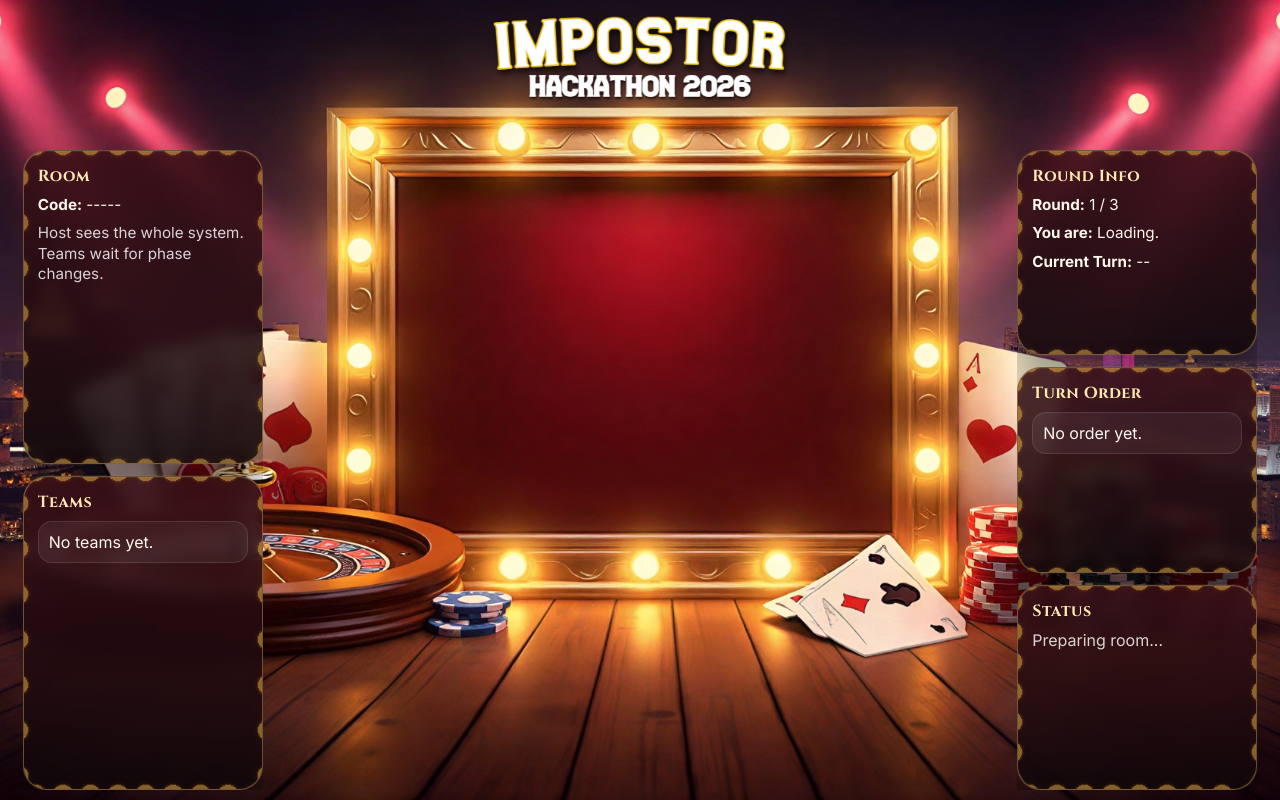
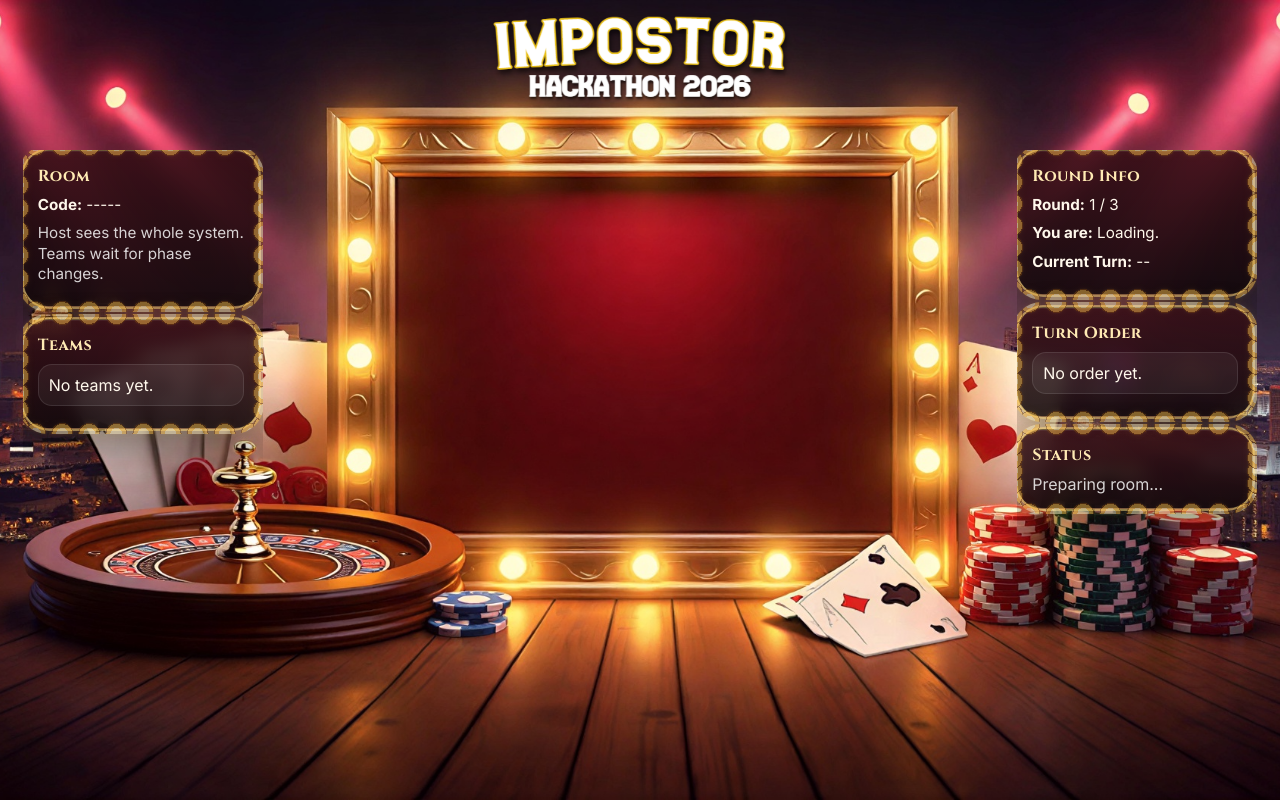
Before and after one commit to Sinnickle/impostor-game, a Flask app: page /game in a window 1280 px wide. Run offline with Flask 3, Linux system fonts and the light colour scheme; some libraries are stand-ins or nearby versions.

Commit message:
added new feature

```diff
--- a/templates/game.html
+++ b/templates/game.html
@@ -607,24 +607,30 @@
     grid-area: left;
     justify-content: flex-start;
     min-height: 0;
-            overflow: hidden;
+    overflow-y: auto;
+    overflow-x: hidden;
     gap: 12px;
+    padding-right: 4px;
 }
 
 .player-mode .main-panel {
     grid-area: main;
     justify-content: flex-start;
     min-height: 0;
-            overflow: hidden;
+    overflow-y: auto;
+    overflow-x: hidden;
     gap: 12px;
+    padding-right: 4px;
 }
 
 .player-mode .right-player-panel {
     grid-area: right;
     justify-content: flex-start;
     min-height: 0;
-            overflow: hidden;
+    overflow-y: auto;
+    overflow-x: hidden;
     gap: 12px;
+    padding-right: 4px;
 }
 
 .player-mode .main-panel .card:first-child {
@@ -645,15 +651,15 @@
 
 .player-mode .left-player-panel > .card,
 .player-mode .right-player-panel > .card {
-            flex: 1 1 0;
-            min-height: 0;
-            overflow: hidden;
+    flex: 0 0 auto;
+    min-height: fit-content;
+    overflow: visible;
 }
 
 .player-mode .main-panel > .card {
     width: 100%;
-            min-height: 0;
-            overflow: hidden;
+    min-height: fit-content;
+    overflow: visible;
 }
 
 .player-mode .card {
@@ -702,7 +708,7 @@
 .player-mode #roleBox,
 .player-mode #agreementBox,
 .player-mode #finalLeaderboardBox {
-            overflow: hidden;
+    overflow: visible;
 }
 
         .player-mode #phraseInput {
@@ -726,9 +732,13 @@
     margin-bottom: 14px;
     padding: 18px 20px;
     border-radius: 20px;
-            background: linear-gradient(135deg, rgba(255, 214, 110, 0.14), rgba(255, 82, 118, 0.10)), rgba(255,255,255,0.05);
-            border: 1px solid rgba(255, 218, 124, 0.20);
-            box-shadow: 0 0 24px rgba(255, 210, 94, 0.10), inset 0 1px 0 rgba(255,255,255,0.04);
+    background: linear-gradient(180deg, rgba(55, 15, 22, 0.88), rgba(16, 7, 10, 0.88));
+    border: 1px solid rgba(255, 222, 130, 0.20);
+    box-shadow:
+        var(--shadow-deep),
+        inset 0 1px 0 rgba(255,255,255,0.06),
+        0 0 0 1px rgba(255, 214, 120, 0.08);
+    backdrop-filter: blur(8px);
 }
 
         .player-role-banner.active {
```
Lines whose indentation alone changed are shown as unchanged.
